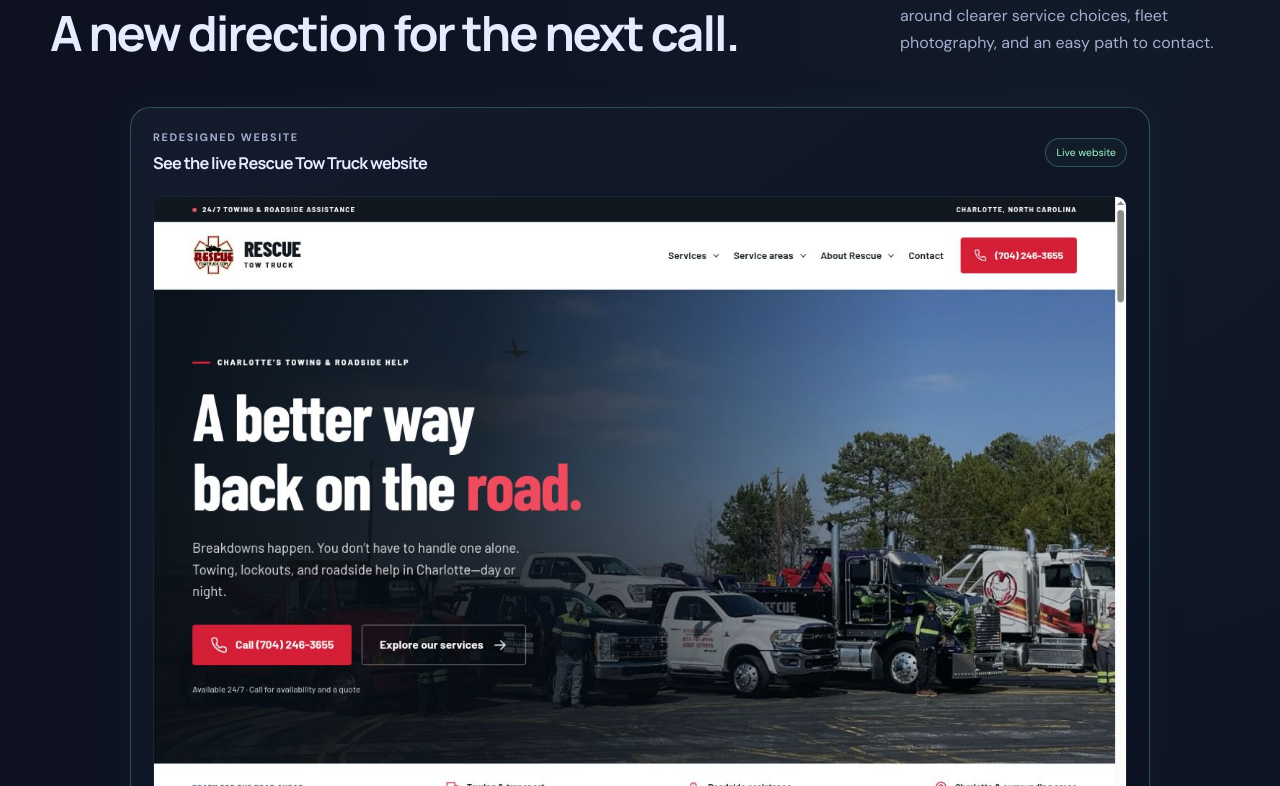
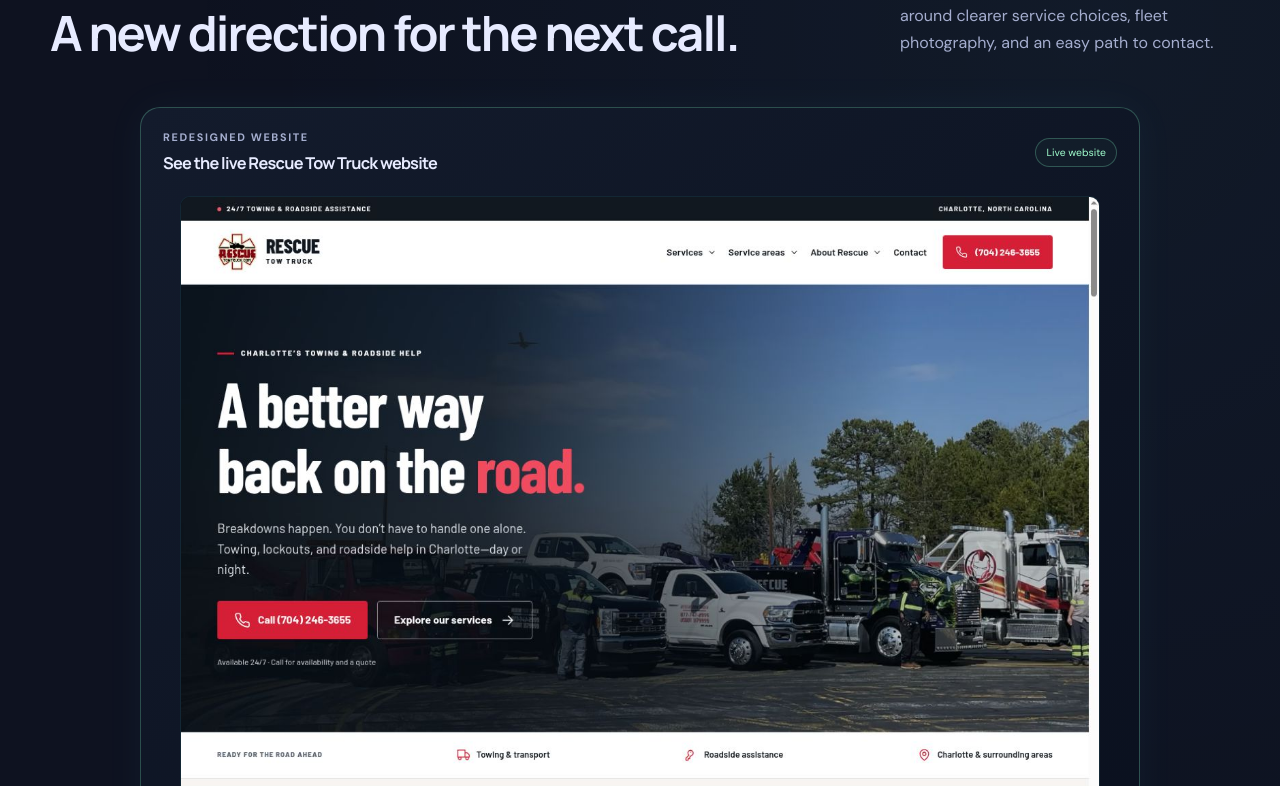
Before and after one commit to eavesa2796/Orbisy-Web-App, a Next.js app: page /work in a window 1280 px wide. Shown: the part 2074-2860 px from the top of the page. Built offline with nearby package versions, Linux system fonts and the light colour scheme; no server answers.

Commit message:
Polish dashboard-first portfolio layout

```diff
--- a/src/components/rescue-tow-comparison.css
+++ b/src/components/rescue-tow-comparison.css
@@ -3,14 +3,14 @@
 .tow-comparison-grid { display: grid; grid-template-columns: repeat(2, minmax(0, 1fr)); gap: 24px; }
 .tow-comparison-panel { margin: 0; min-width: 0; padding: 22px; border: 1px solid var(--border); border-radius: 20px; background: linear-gradient(145deg, #131b2c, #0a101e); }
 .tow-comparison-after { border-color: #83f5c766; box-shadow: 0 0 38px #65d6ff09; }
-.tow-comparison-featured { max-width: 1020px; margin-inline: auto; border-color: #83f5c744; box-shadow: 0 0 42px #65d6ff0c; }
+.tow-comparison-featured { max-width: 1000px; margin-inline: auto; border-color: #83f5c744; box-shadow: 0 0 42px #65d6ff0c; }
 .tow-comparison-heading { display: flex; align-items: center; justify-content: space-between; gap: 15px; margin-bottom: 20px; }
 .tow-stage { display: block; color: var(--muted); text-transform: uppercase; font-size: 0.68rem; letter-spacing: 0.15em; font-weight: 700; }
 .tow-comparison-after .tow-stage { color: var(--accent-2); }
 .tow-comparison-heading h3 { font-size: 1.02rem; line-height: 1.6; margin-top: 6px; }
 .tow-reference, .tow-preview-status { font-size: 0.65rem; border: 1px solid var(--border); border-radius: 30px; padding: 7px 10px; white-space: nowrap; color: var(--muted); }
 .tow-preview-status { color: var(--accent-2); border-color: #83f5c744; background: #83f5c708; }
-.tow-screenshot-link { display: block; overflow: hidden; border: 1px solid #65d6ff22; border-radius: 10px; background: #070c15; }
+.tow-screenshot-link { display: block; width: min(100%, 920px); margin-inline: auto; overflow: hidden; border: 1px solid #65d6ff22; border-radius: 10px; background: #070c15; }
 .tow-screenshot-link img { display: block; width: 100%; height: auto; }
 .tow-screenshot-link > span { display: flex; justify-content: space-between; align-items: center; padding: 12px 14px; font-size: 0.72rem; color: var(--accent); border-top: 1px solid var(--border); }
 .tow-screenshot-link:hover { border-color: var(--accent-2); }
```
